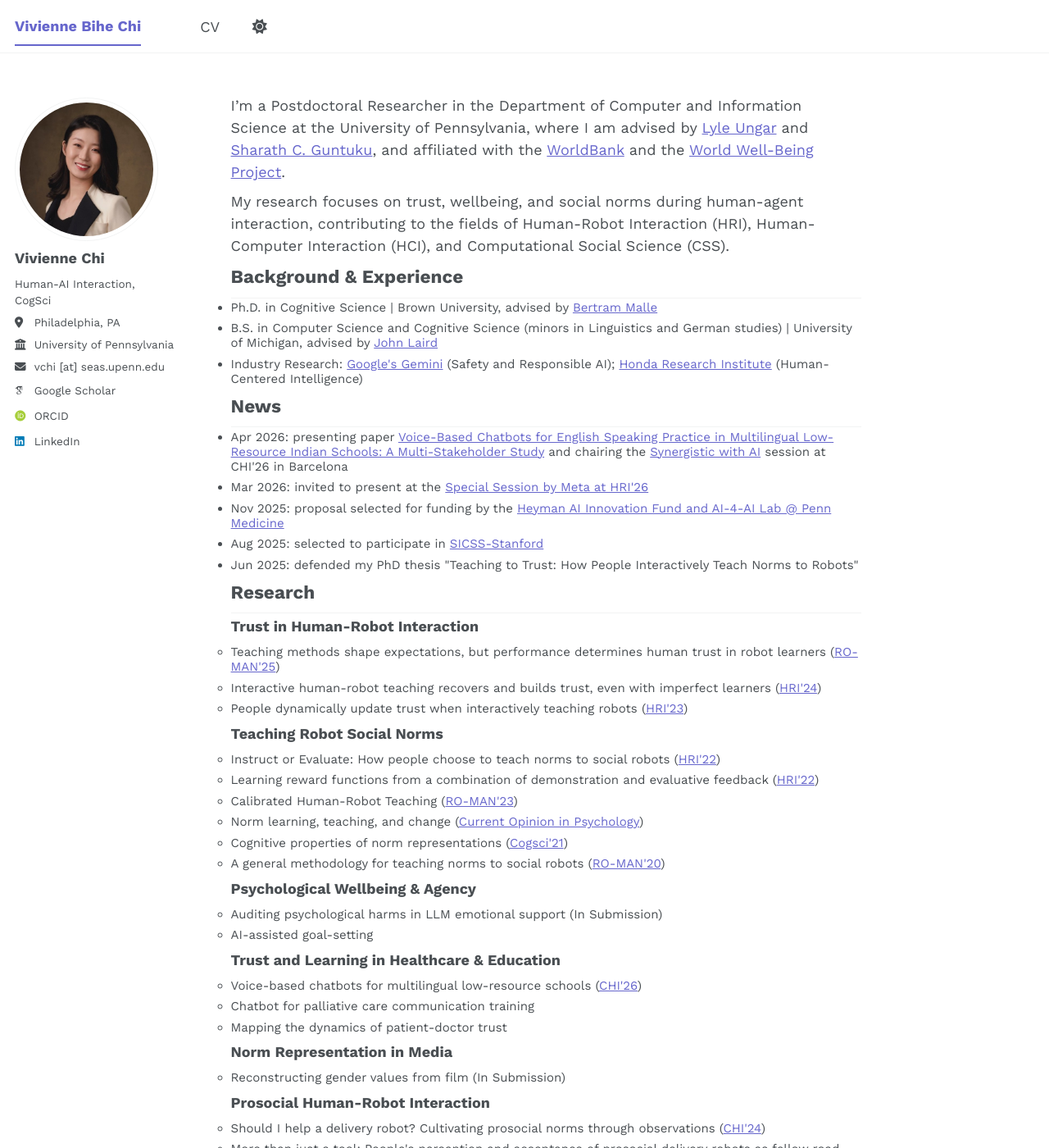
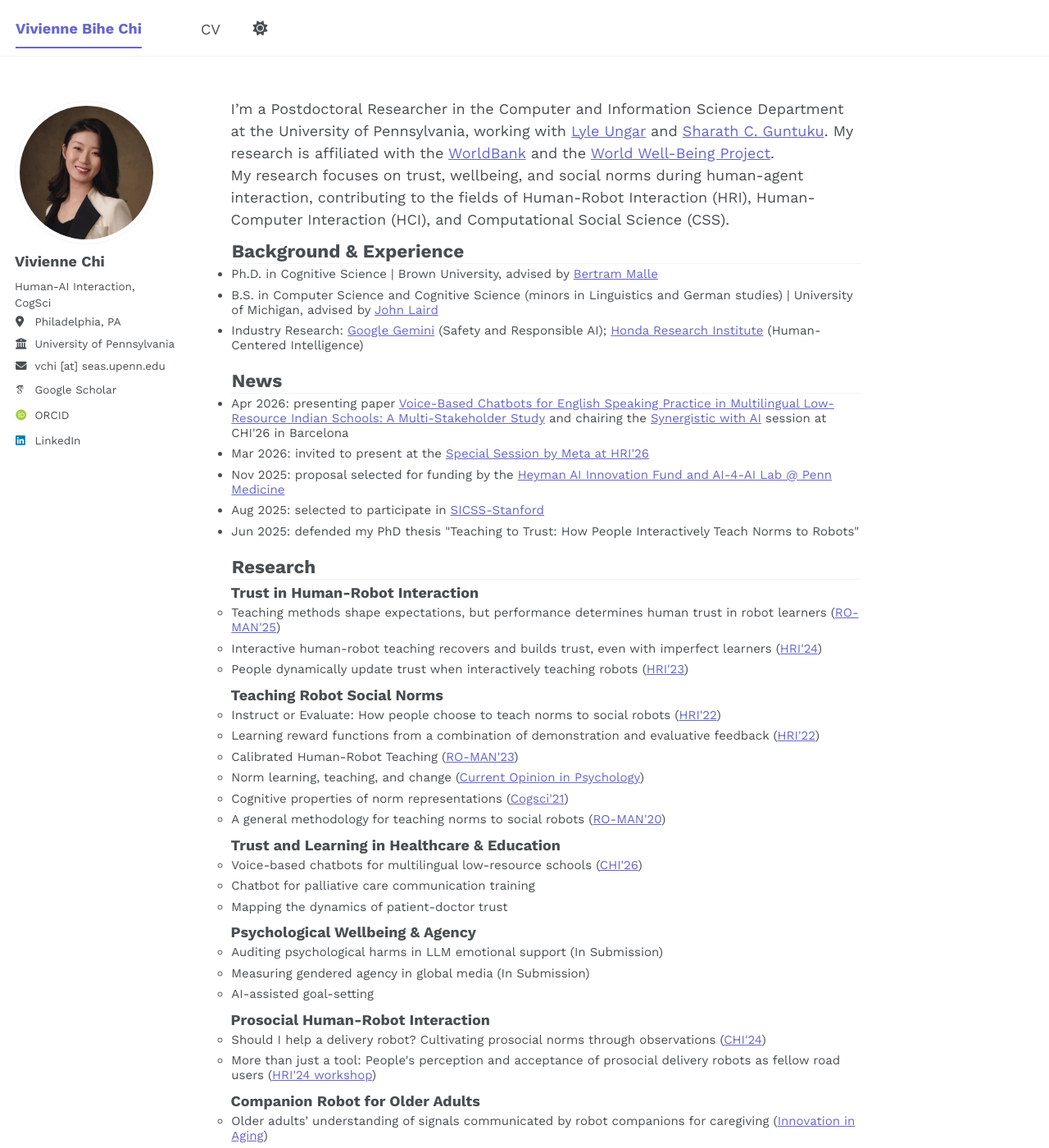
Before and after one commit to vivichi7/vivichi7.github.io, a Jekyll site: the page built from _pages/about.md, in a window 1280 px wide and 1400 px high. Shown: the whole window at 82% size. Built offline with Jekyll 4.4.1, drawn with Linux system fonts in a browser that asks for light colours; some web fonts are replaced; a script bundle is joined from its source files by our own code; library files that are not in the unit come from our copies.

Commit message:
cleaner formatting

```diff
--- a/_pages/about.md
+++ b/_pages/about.md
@@ -7,8 +7,8 @@ redirect_from:
   - /about.html
 ---
 
-<style> hr { margin: 0.05em 0 !important; } h2 { margin-top: 0.5em !important; margin-bottom: 0.1em !important; } p { margin-bottom: .5em !important; } ul { padding: 0 !important; margin: 0 !important; } </style>
-I'm a Postdoctoral Researcher in the Department of Computer and Information Science at the University of Pennsylvania, where I am advised by [Lyle Ungar](https://www.cis.upenn.edu/~ungar/) and [Sharath C. Guntuku](https://sharathg.cis.upenn.edu/), and affiliated with the [WorldBank](https://www.worldbank.org/en/topic/gender) and the [World Well-Being Project](https://www.wwbp.org/).
+<style> hr { margin: 0.05em 0 !important; } h2 { padding: 0.05em !important; margin-top: 0.5em !important; margin-bottom: 0.1em !important; } p { margin-bottom: 0 !important; } ul { padding: 0.05em !important;margin-top: 0.1em !important;  margin-bottom: 0 !important; } </style>
+I'm a Postdoctoral Researcher in the Computer and Information Science Department at the University of Pennsylvania, working with [Lyle Ungar](https://www.cis.upenn.edu/~ungar/) and [Sharath C. Guntuku](https://sharathg.cis.upenn.edu/). My research is affiliated with the [WorldBank](https://www.worldbank.org/en/topic/gender) and the [World Well-Being Project](https://www.wwbp.org/).
 
 My research focuses on trust, wellbeing, and social norms during human-agent interaction, contributing to the fields of Human-Robot Interaction (HRI), Human-Computer Interaction (HCI), and Computational Social Science (CSS).
 
@@ -18,7 +18,7 @@ Background & Experience
 <ul>
 <li>Ph.D. in Cognitive Science | Brown University, advised by <a href="https://vivo.brown.edu/display/bmalle">Bertram Malle</a></li>
 <li>B.S. in Computer Science and Cognitive Science (minors in Linguistics and German studies) | University of Michigan, advised by <a href="https://laird.engin.umich.edu/">John Laird</a></li>
-<li>Industry Research: <a href="https://gemini.google/about/">Google's Gemini</a> (Safety and Responsible AI); <a href="https://usa.honda-ri.com/">Honda Research Institute</a> (Human-Centered Intelligence)</li>
+<li>Industry Research: <a href="https://gemini.google/about/">Google Gemini</a> (Safety and Responsible AI); <a href="https://usa.honda-ri.com/">Honda Research Institute</a> (Human-Centered Intelligence)</li>
 </ul>
 </div>
 
@@ -69,14 +69,6 @@ My current work is organized around four key themes:-->
 </ul>
 </div>
 
-**Psychological Wellbeing & Agency**
-<div style="font-size: smaller; line-height: 1.2;">
-<ul style="list-style-type: circle;">
-<li>Auditing psychological harms in LLM emotional support (In Submission)</li>
-<li>AI-assisted goal-setting</li>
-</ul>
-</div>
-
 <!--**AI for Clinical Communication & Trust**-->
 **Trust and Learning in Healthcare & Education**
 <div style="font-size: smaller; line-height: 1.2;">
@@ -87,12 +79,22 @@ My current work is organized around four key themes:-->
 </ul>
 </div>
 
-**Norm Representation in Media**
+**Psychological Wellbeing & Agency**
+<div style="font-size: smaller; line-height: 1.2;">
+<ul style="list-style-type: circle;">
+<li>Auditing psychological harms in LLM emotional support (In Submission)</li>
+<li>Measuring gendered agency in global media (In Submission)</li>
+<li>AI-assisted goal-setting</li>
+
+</ul>
+</div>
+
+<!--**Norm Representation in Media**
 <div style="font-size: smaller; line-height: 1.2;">
 <ul style="list-style-type: circle;">
 <li>Reconstructing gender values from film (In Submission)</li>
 </ul>
-</div>
+</div>-->
 
 **Prosocial Human-Robot Interaction**
 <div style="font-size: smaller; line-height: 1.2;">
```
